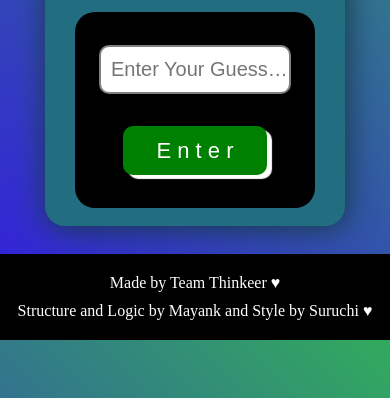
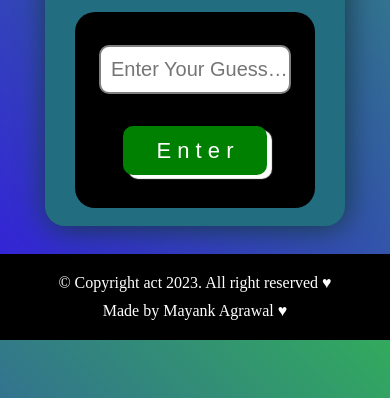
Before and after one commit to Mayank4245/responsive-guess-the-number-html-css-js, a plain HTML site: page index.html in a window 390 px wide. Shown: the part 446-844 px from the top of the page. Drawn offline with Linux system fonts and the light colour scheme; a web font is replaced by a local one.

Commit message:
changes in footer

```diff
--- a/index.html
+++ b/index.html
@@ -32,8 +32,7 @@
     <footer>
         <div class="outer2">
             <p class="p1">&#169; Copyright act 2023. All right reserved &#9829;</p>
-            <p class="p2">Made by Team Thinkeer &#9829;</p>
-            <p class="p3">Structure and Logic by Mayank and Style by Suruchi &#9829;</p>
+            <p class="p2">Made by Mayank Agrawal &#9829;</p>
         </div>
     </footer>
 </body>
--- a/style.css
+++ b/style.css
@@ -100,9 +100,6 @@ body{
 }
 .p2{
     padding-top: 10px;
-}
-.p3{
-    padding-top: 10px;
     padding-bottom: 20px;
 }
 @media (max-width : 608px) {
@@ -133,12 +130,6 @@ body{
     }
     #input2{
         text-overflow: ellipsis;
-    }
-    .p1{
-        display: none;
-    }
-    .p2{
-        padding-top: 20px;
     }
 }
 @media (max-width : 329px) {
```
